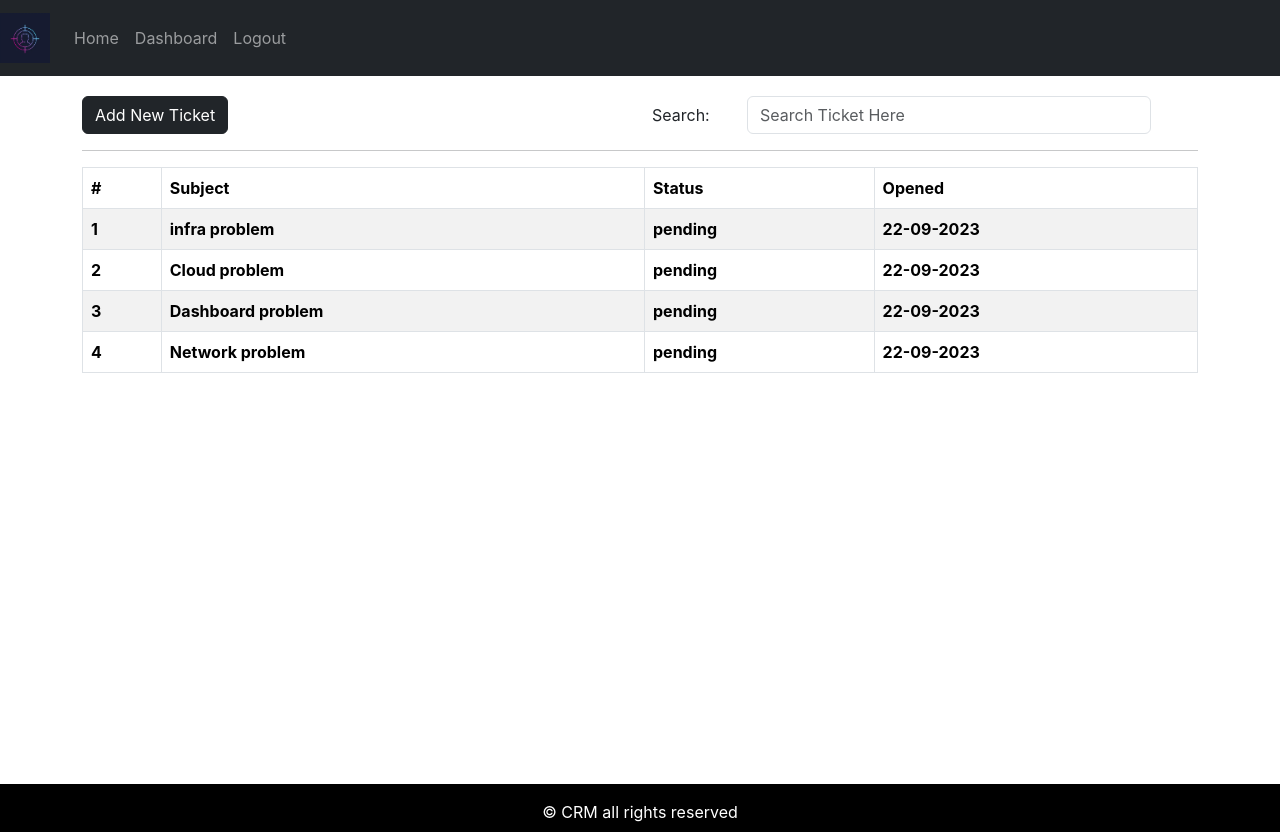
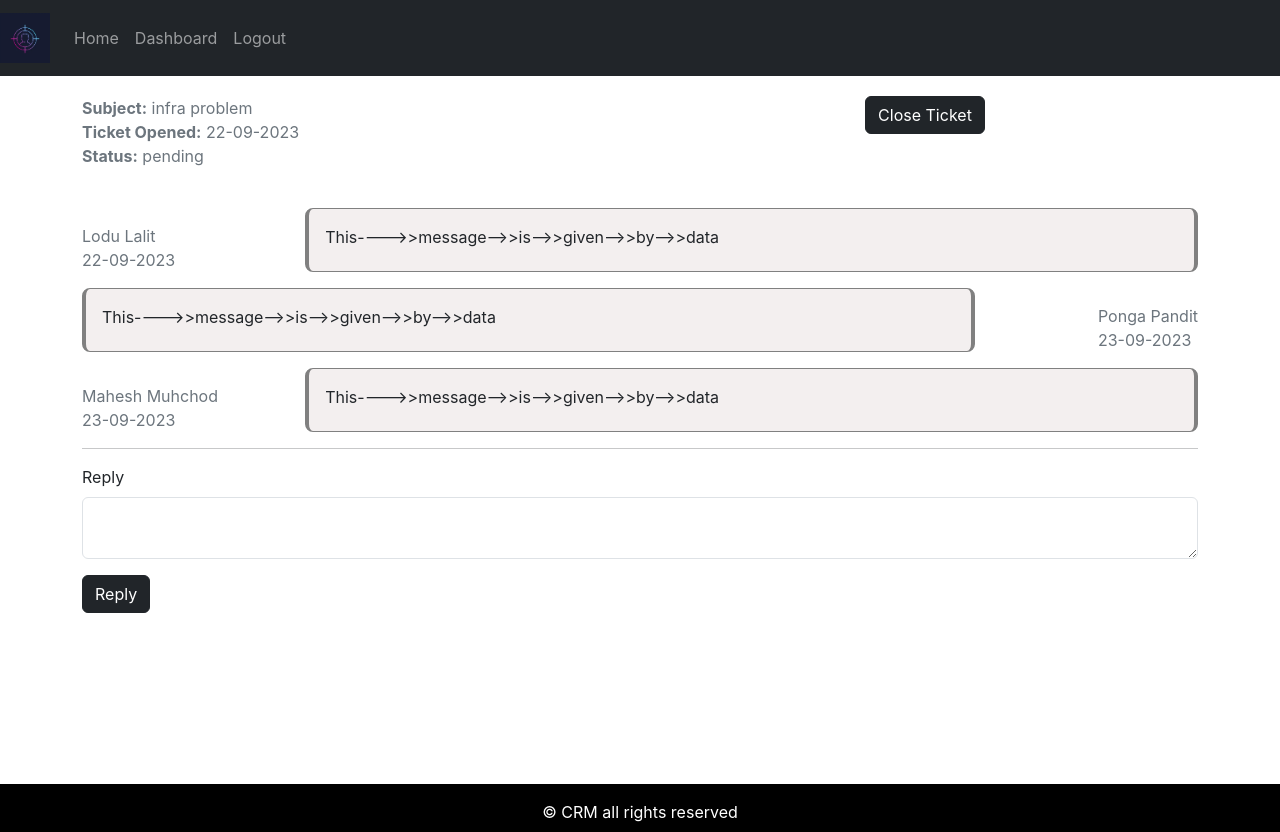
Before and after one commit to shivam2023hbtu/crm-frontend, a React (Create React App) app: page / in a window 1280 px wide. Built offline with nearby package versions, Linux system fonts and the light colour scheme.

Commit message:
ticekt landing page is added && frontend done

```diff
--- a/src/App.js
+++ b/src/App.js
@@ -3,7 +3,8 @@ import './App.css';
 import { DefaultLayout } from './layout/defaultLayout';
 //import { Dashboard } from './pages/dashboard/Dashboard';
 //import {AddTicket} from './pages/AddTicket/AddTicket';
-import { TickietList } from './pages/TicketPageList/TickietList';
+//import { TickietList } from './pages/TicketPageList/TickietList';
+import {Ticket} from './pages/Tickets/Ticket.js'
 
 function App() {
   return (
@@ -11,7 +12,8 @@ function App() {
       <DefaultLayout>
        {/* <Dashboard/> */ }
        { /*<AddTicket/> */ }
-       <TickietList/>
+       {/*<TickietList/> */}
+       <Ticket/>
       </DefaultLayout>
     </div>
   );
--- a/src/assests/data/data.json
+++ b/src/assests/data/data.json
@@ -3,24 +3,92 @@
         "id" : 1,
         "subject" : "infra problem",
         "status" : "pending",
-        "opened" : "22-09-2023"
+        "opened" : "22-09-2023" ,
+        "history":[
+            {
+                "date":"22-09-2023",
+                "message":"This---->>message-->>is-->>given-->>by-->>data",
+                "messageby":"Lodu Lalit"
+            },
+            {
+                "date":"23-09-2023",
+                "message":"This---->>message-->>is-->>given-->>by-->>data",
+                "messageby":"Ponga Pandit"
+            },
+            {
+                "date":"23-09-2023",
+                "message":"This---->>message-->>is-->>given-->>by-->>data",
+                "messageby":"Mahesh Muhchod"
+            }
+        ]
     },
     {
         "id" : 2,
         "subject" : "Cloud problem",
         "status" : "pending",
-        "opened" : "22-09-2023"
+        "opened" : "22-09-2023" ,
+        "history":[
+            {
+                "date":"22-09-2023",
+                "message":"This---->>message-->>is-->>given-->>by-->>data",
+                "messageby":"Lodu Lalit"
+            },
+            {
+                "date":"23-09-2023",
+                "message":"This---->>message-->>is-->>given-->>by-->>data",
+                "messageby":"Ponga Pandit"
+            },
+            {
+                "date":"23-09-2023",
+                "message":"This---->>message-->>is-->>given-->>by-->>data",
+                "messageby":"Mahesh Muhchod"
+            }
+        ]
     },
     {
         "id" : 3,
         "subject" : "Dashboard problem",
         "status" : "pending",
-        "opened" : "22-09-2023"
+        "opened" : "22-09-2023",
+        "history":[
+            {
+                "date":"22-09-2023",
+                "message":"This---->>message-->>is-->>given-->>by-->>data",
+                "messageby":"Lodu Lalit"
+            },
+            {
+                "date":"23-09-2023",
+                "message":"This---->>message-->>is-->>given-->>by-->>data",
+                "messageby":"Ponga Pandit"
+            },
+            {
+                "date":"23-09-2023",
+                "message":"This---->>message-->>is-->>given-->>by-->>data",
+                "messageby":"Mahesh Muhchod"
+            }
+        ]
     },
     {
         "id" : 4,
         "subject" : "Network problem",
         "status" : "pending",
-        "opened" : "22-09-2023"
+        "opened" : "22-09-2023" ,
+        "history":[
+            {
+                "date":"22-09-2023",
+                "message":"This---->>message-->>is-->>given-->>by-->>data",
+                "messageby":"Lodu Lalit"
+            },
+            {
+                "date":"23-09-2023",
+                "message":"This---->>message-->>is-->>given-->>by-->>data",
+                "messageby":"Ponga Pandit"
+            },
+            {
+                "date":"23-09-2023",
+                "message":"This---->>message-->>is-->>given-->>by-->>data",
+                "messageby":"Mahesh Muhchod"
+            }
+        ]
     }
 ]
--- /dev/null
+++ b/src/components/messageHistory/MessageHistory.js
@@ -0,0 +1,18 @@
+import React from "react";
+import PropTypes from "prop-types";
+import "./message-history.css";
+export const MessageHistory = ({ msg }) => {
+  if (!msg) return null;
+  return msg.map((row, i) => (
+    <div key={i} className="message-history mt-3">
+      <div className="send font-weight-bold text-secondary mt-3">
+        <div className="sender">{row.messageby}</div>
+        <div className="date">{row.date}</div>
+      </div>
+      <div className="message">{row.message}</div>
+    </div>
+  ));
+};
+MessageHistory.prototype = {
+  msg: PropTypes.array.isRequired,
+};
--- /dev/null
+++ b/src/components/messageHistory/message-history.css
@@ -0,0 +1,24 @@
+.message-history{
+    display: flex;
+    flex-direction: row;
+    justify-content: space-between;
+}
+
+.message-history:nth-child(even){
+    display: flex;
+    flex-direction: row-reverse;
+    justify-content: space-between;
+}
+
+.message{
+    padding: 1rem;
+    width: 80%;
+    border-bottom: 1px solid gray;
+    border-left: .25rem solid gray;
+    border-right: .25rem solid gray;
+    border-top: 1px solid gray;
+    border-radius: 0.5rem;
+    background: rgb(243, 239, 239);
+
+
+}
--- /dev/null
+++ b/src/components/updateTicket/UpdateTicket.js
@@ -0,0 +1,29 @@
+import React from 'react'
+import PropTypes from 'prop-types'
+import { Form,Button } from 'react-bootstrap'
+
+export const UpdateTicket = ({handleOnChange,handleOnSubmit,msgg}) => {
+  return (
+    <Form onSubmit={handleOnSubmit}>
+        <Form.Label >Reply</Form.Label>
+        <Form.Control
+        as="textarea"
+        row="5"
+        value={msgg}
+        onChange={handleOnChange}
+        name="detail"
+        />
+         <div className='text-right mt-3 mb-3'>
+        <Button variant="dark" type="submit" className="text-right">Reply</Button> {/* Added "className" */}
+      </div>
+
+
+
+    </Form>
+  )
+}
+UpdateTicket.prototype={
+    handleOnChange: PropTypes.func.isRequired,
+    handleOnSubmit: PropTypes.func.isRequired,
+   msgg :PropTypes.string.isRequired
+}
--- /dev/null
+++ b/src/pages/Tickets/Ticket.js
@@ -0,0 +1,48 @@
+import React, { useEffect, useState } from "react";
+import { Container, Row, Col, Button } from "react-bootstrap";
+import tickets from "../../assests/data/data.json";
+import { MessageHistory } from "../../components/messageHistory/MessageHistory.js";
+import { UpdateTicket } from "../../components/updateTicket/UpdateTicket";
+
+const ticket = tickets[0];
+export const Ticket = () => {
+    const [message,setMessage]=useState('')
+    useEffect(()=>{
+
+    },[message])
+
+    const handleOnChange=(e)=>{
+        setMessage(e.target.value);
+        console.log(message)
+    }
+    const handleOnSubmit=()=>{
+        alert('Reply Submitted');
+    }
+  return (
+    <Container className="mt-3">
+      <Row>
+        <Col className="text-weight-bolder text-secondary">
+          <div className="Subject"><b>Subject:</b> {ticket.subject}</div>
+          <div className="Date"><b>Ticket Opened:</b> {ticket.opened}</div>
+          <div className="Status"><b>Status:</b> {ticket.status}</div>
+        </Col>
+        <Col className="text-center text-md-right">
+          <Button variant="dark">Close Ticket</Button>
+        </Col>
+      </Row>
+      <Row className="mt-4">
+        <MessageHistory msg={ticket.history} />
+      </Row>
+      <hr />
+      <Row>
+        <Col>
+          <UpdateTicket
+          handleOnChange={handleOnChange}
+          handleOnSubmit={handleOnSubmit}
+          msg={message}
+          />
+        </Col>
+      </Row>
+    </Container>
+  );
+};
```
